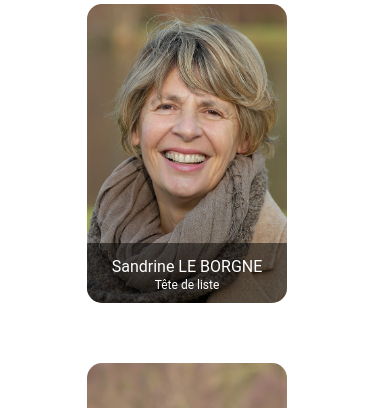
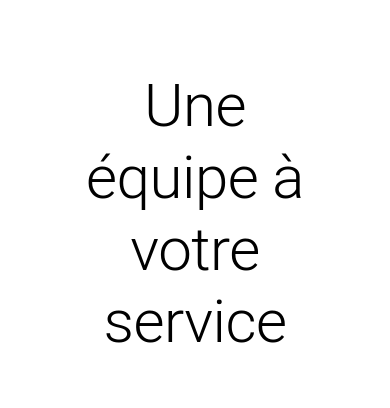
Before and after one commit to marionleborgne/avenir-saint-leger, a React (Create React App) app: page / in a window 390 px wide. Shown: the part 307-715 px from the top of the page. Built offline with nearby package versions, Linux system fonts and the light colour scheme.

Commit message:
Detect mobile

```diff
--- a/package.json
+++ b/package.json
@@ -11,6 +11,7 @@
     "@testing-library/react": "^13.4.0",
     "@testing-library/user-event": "^13.5.0",
     "react": "^18.2.0",
+    "react-device-detect": "^2.2.3",
     "react-dom": "^18.2.0",
     "react-scripts": "5.0.1",
     "web-vitals": "^2.1.4"
--- a/src/App.js
+++ b/src/App.js
@@ -1,4 +1,6 @@
 import { ThemeProvider } from '@mui/material/styles';
+import { Typography } from '@mui/material';
+import { isMobile } from 'react-device-detect';
 
 import { Background, TopBar, Avatars, Hero } from './components';
 import './App.css';
@@ -12,6 +14,7 @@ function App() {
         <TopBar />
         <Hero />
         <Background />
+        <Typography variant={isMobile ? "h4" : "h2"} sx={{ margin: 10 }}>Une équipe à votre service</Typography>
         <Avatars />
       </div>
     </ThemeProvider>
```
Also changed, not shown: 1 other file (tests, documents, lock files or other folders).
